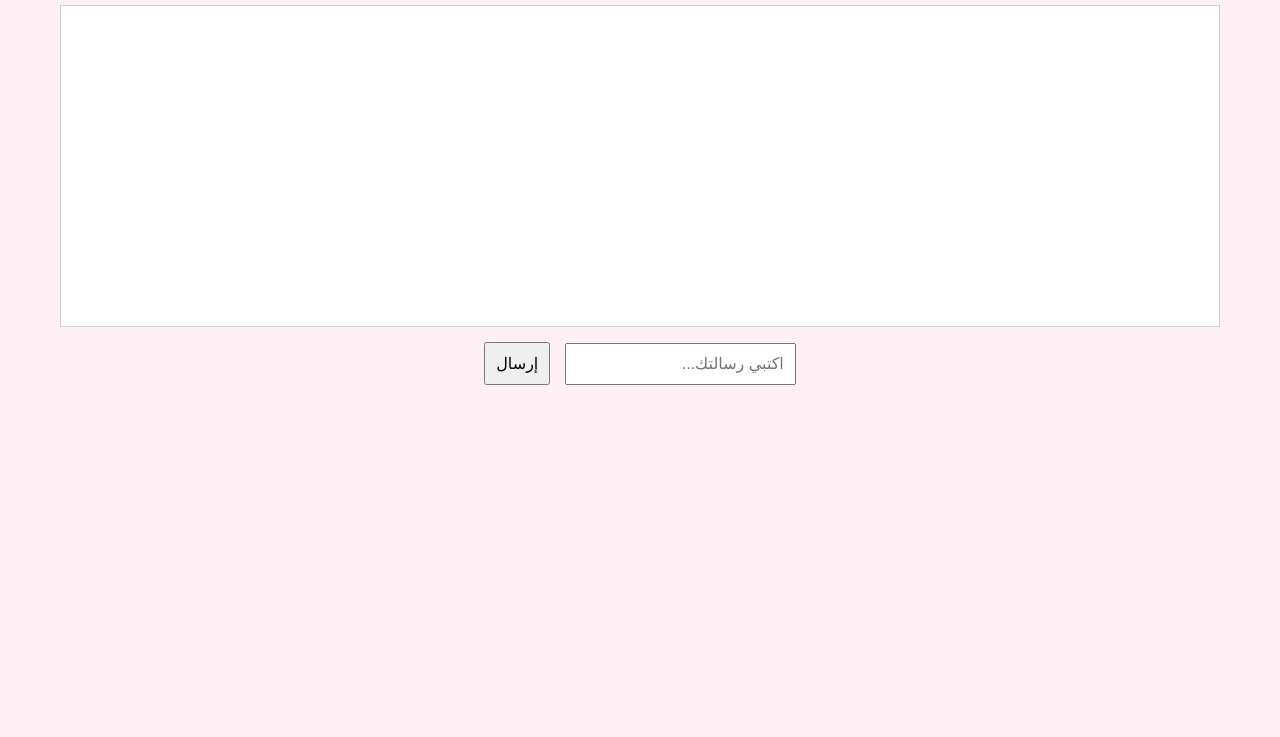
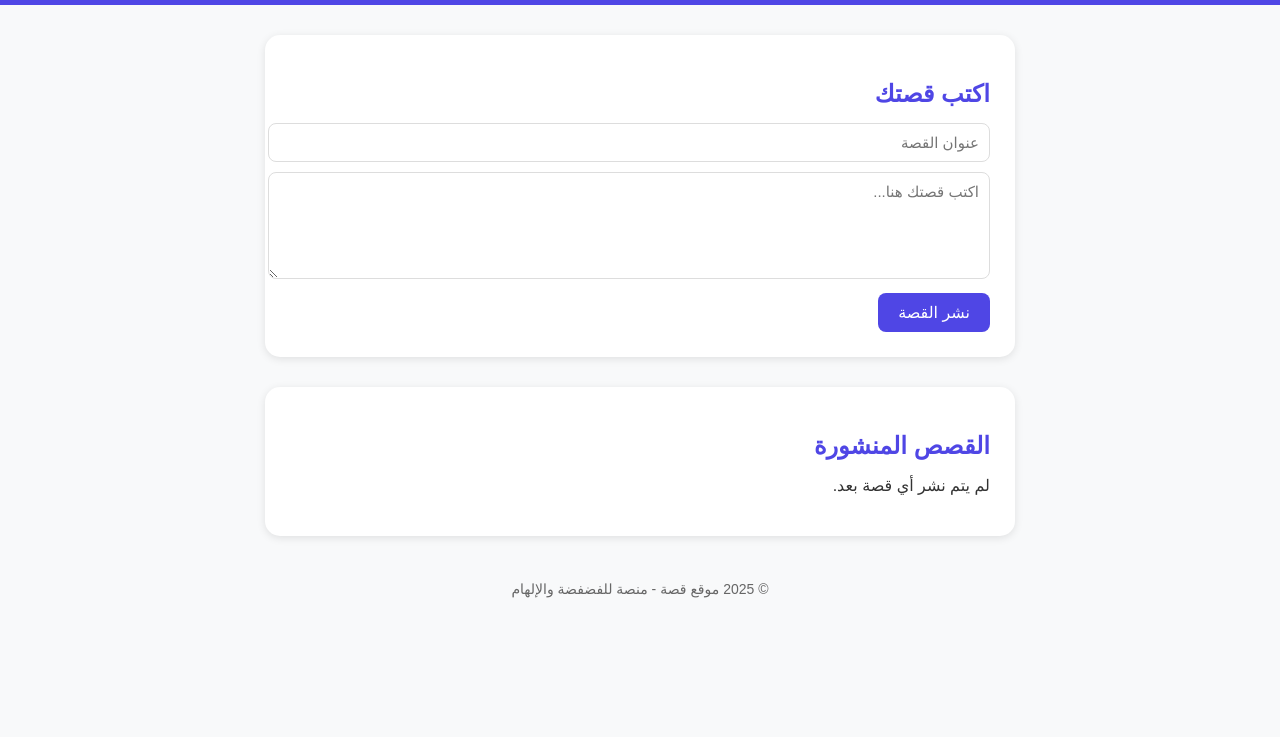
Before and after one commit to sabaaltarawneh837-max/qeesa, a plain HTML site: page index.html in a window 1280 px wide. Shown: the part 63-800 px from the top of the page. Drawn offline with Linux system fonts and the light colour scheme; no server answers.

Commit message:
Add files via upload

```diff
--- a/index.html
+++ b/index.html
@@ -2,83 +2,143 @@
 <html lang="ar">
 <head>
   <meta charset="UTF-8">
-  <title>غرفة دردشة صَبا 🔥</title>
-
-  <!-- Firebase SDK -->
-  <script src="https://www.gstatic.com/firebasejs/9.6.1/firebase-app.js"></script>
-  <script src="https://www.gstatic.com/firebasejs/9.6.1/firebase-firestore.js"></script>
-
+  <title>قصة | شارك تجربتك</title>
   <style>
     body {
-      font-family: sans-serif;
+      font-family: "Tajawal", sans-serif;
+      background: #f8f9fa;
+      color: #333;
+      direction: rtl;
+      margin: 0;
+      padding: 0;
+    }
+    header {
+      background: #4f46e5;
+      color: white;
+      padding: 20px;
       text-align: center;
-      background-color: #fff0f5;
-      direction: rtl;
+      font-size: 24px;
+      font-weight: bold;
     }
-    #chat-box {
-      height: 300px;
-      overflow-y: scroll;
-      border: 1px solid #ccc;
+    .container {
+      max-width: 700px;
+      margin: 30px auto;
+      background: white;
+      padding: 25px;
+      border-radius: 15px;
+      box-shadow: 0 2px 8px rgba(0,0,0,0.1);
+    }
+    h2 {
+      color: #4f46e5;
+      margin-bottom: 15px;
+    }
+    input, textarea {
+      width: 100%;
       padding: 10px;
-      background: #fff;
       margin-bottom: 10px;
-      width: 90%;
-      margin-left: auto;
-      margin-right: auto;
-      text-align: right;
+      border: 1px solid #ddd;
+      border-radius: 8px;
+      font-family: inherit;
+      font-size: 15px;
     }
-    input, button {
-      padding: 10px;
+    button {
+      background: #4f46e5;
+      color: white;
+      border: none;
+      padding: 10px 20px;
+      border-radius: 8px;
+      cursor: pointer;
       font-size: 16px;
-      margin: 5px;
+    }
+    button:hover {
+      background: #4338ca;
+    }
+    .story {
+      border-bottom: 1px solid #eee;
+      padding: 15px 0;
+    }
+    .story h3 {
+      margin: 0;
+      color: #1e1e1e;
+    }
+    .story p {
+      margin-top: 8px;
+      line-height: 1.7;
+    }
+    footer {
+      text-align: center;
+      padding: 15px;
+      color: #666;
+      font-size: 14px;
+      margin-top: 30px;
     }
   </style>
 </head>
 <body>
-  <h2>غرفة دردشة صَبا 🔥</h2>
-  <div id="chat-box"></div>
-  <input type="text" id="message" placeholder="اكتبي رسالتك...">
-  <button onclick="sendMessage()">إرسال</button>
+
+  <header>منصّة قصة ✨</header>
+
+  <div class="container">
+    <h2>اكتب قصتك</h2>
+    <form id="storyForm">
+      <input type="text" id="title" placeholder="عنوان القصة" required>
+      <textarea id="content" placeholder="اكتب قصتك هنا..." rows="5" required></textarea>
+      <button type="submit">نشر القصة</button>
+    </form>
+  </div>
+
+  <div class="container">
+    <h2>القصص المنشورة</h2>
+    <div id="stories"></div>
+  </div>
+
+  <footer>© 2025 موقع قصة - منصة للفضفضة والإلهام</footer>
 
   <script>
-    // 🔧 ضعي معلومات مشروعك من Firebase هنا
-    const firebaseConfig = {
-      apiKey: "YOUR_API_KEY",
-      authDomain: "YOUR_PROJECT_ID.firebaseapp.com",
-      projectId: "YOUR_PROJECT_ID",
-      storageBucket: "YOUR_PROJECT_ID.appspot.com",
-      messagingSenderId: "YOUR_SENDER_ID",
-      appId: "YOUR_APP_ID"
-    };
+    const form = document.getElementById("storyForm");
+    const storiesDiv = document.getElementById("stories");
 
-    // 🔥 تفعيل Firebase
-    const app = firebase.initializeApp(firebaseConfig);
-    const db = firebase.firestore();
+    // تحميل القصص من التخزين المحلي
+    let stories = JSON.parse(localStorage.getItem("stories")) || [];
+    displayStories();
 
-    // 📤 إرسال رسالة
-    function sendMessage() {
-      const msg = document.getElementById("message").value;
-      if (msg.trim() !== "") {
-        db.collection("messages").add({
-          name: "صَبا",
-          text: msg,
-          timestamp: Date.now()
-        });
-        document.getElementById("message").value = "";
+    // عند النشر
+    form.addEventListener("submit", function(e) {
+      e.preventDefault();
+      const title = document.getElementById("title").value.trim();
+      const content = document.getElementById("content").value.trim();
+      if (!title || !content) return;
+
+      const story = {
+        title: title,
+        content: content,
+        date: new Date().toLocaleString("ar-EG")
+      };
+      stories.unshift(story); // أضف القصة في الأعلى
+      localStorage.setItem("stories", JSON.stringify(stories));
+
+      displayStories();
+      form.reset();
+    });
+
+    // عرض القصص
+    function displayStories() {
+      storiesDiv.innerHTML = "";
+      if (stories.length === 0) {
+        storiesDiv.innerHTML = "<p>لم يتم نشر أي قصة بعد.</p>";
+        return;
       }
+      stories.forEach((story) => {
+        const div = document.createElement("div");
+        div.className = "story";
+        div.innerHTML = `
+          <h3>${story.title}</h3>
+          <p>${story.content}</p>
+          <small style="color:#777;">📅 ${story.date}</small>
+        `;
+        storiesDiv.appendChild(div);
+      });
     }
-
-    // 📥 عرض الرسائل تلقائيًا
-    db.collection("messages").orderBy("timestamp")
-      .onSnapshot(snapshot => {
-        const box = document.getElementById("chat-box");
-        box.innerHTML = "";
-        snapshot.forEach(doc => {
-          const data = doc.data();
-          box.innerHTML += `<p><strong>${data.name}:</strong> ${data.text}</p>`;
-        });
-        box.scrollTop = box.scrollHeight;
-      });
   </script>
 </body>
 </html>
```
